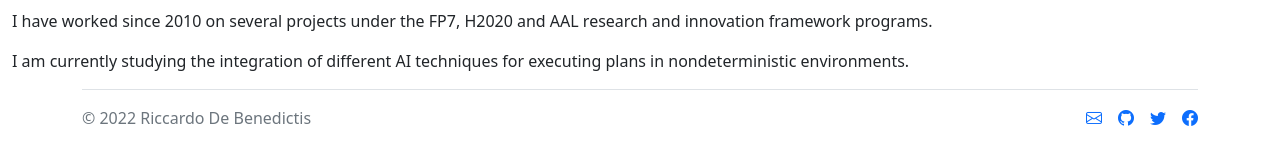
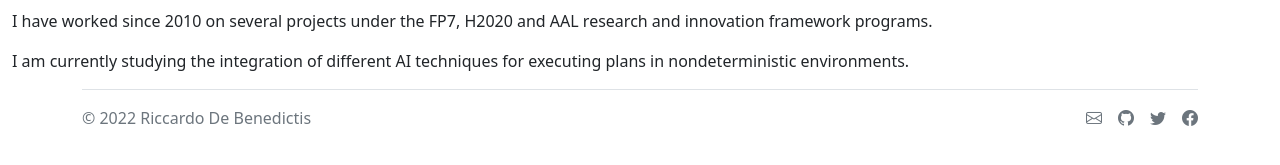
Before and after one commit to riccardodebenedictis/riccardodebenedictis.github.io, a Jekyll site: the page built from about.md, in a window 1280 px wide. Shown: the part 223-388 px from the top of the page. Built offline with Jekyll 4.4.1, drawn with Linux system fonts in a browser that asks for light colours.

Commit message:
improved footer..

```diff
--- a/_includes/footer.html
+++ b/_includes/footer.html
@@ -6,22 +6,22 @@
 
         <ul class="nav col-md-4 justify-content-end list-unstyled d-flex">
             <li class="ms-3">
-                <a href="mailto:riccardo.debenedictis@istc.cnr.it">
+                <a class="text-muted" href="mailto:riccardo.debenedictis@istc.cnr.it">
                     <i class="bi bi-envelope"></i>
                 </a>
             </li>
             <li class="ms-3">
-                <a href="https://github.com/riccardodebenedictis">
+                <a class="text-muted" href="https://github.com/riccardodebenedictis">
                     <i class="bi bi-github"></i>
                 </a>
             </li>
             <li class="ms-3">
-                <a href="https://twitter.com/ricdebenedictis">
+                <a class="text-muted" href="https://twitter.com/ricdebenedictis">
                     <i class="bi bi-twitter"></i>
                 </a>
             </li>
             <li class="ms-3">
-                <a href="https://www.facebook.com/syddeben">
+                <a class="text-muted" href="https://www.facebook.com/syddeben">
                     <i class="bi bi-facebook"></i>
                 </a>
             </li>
```
